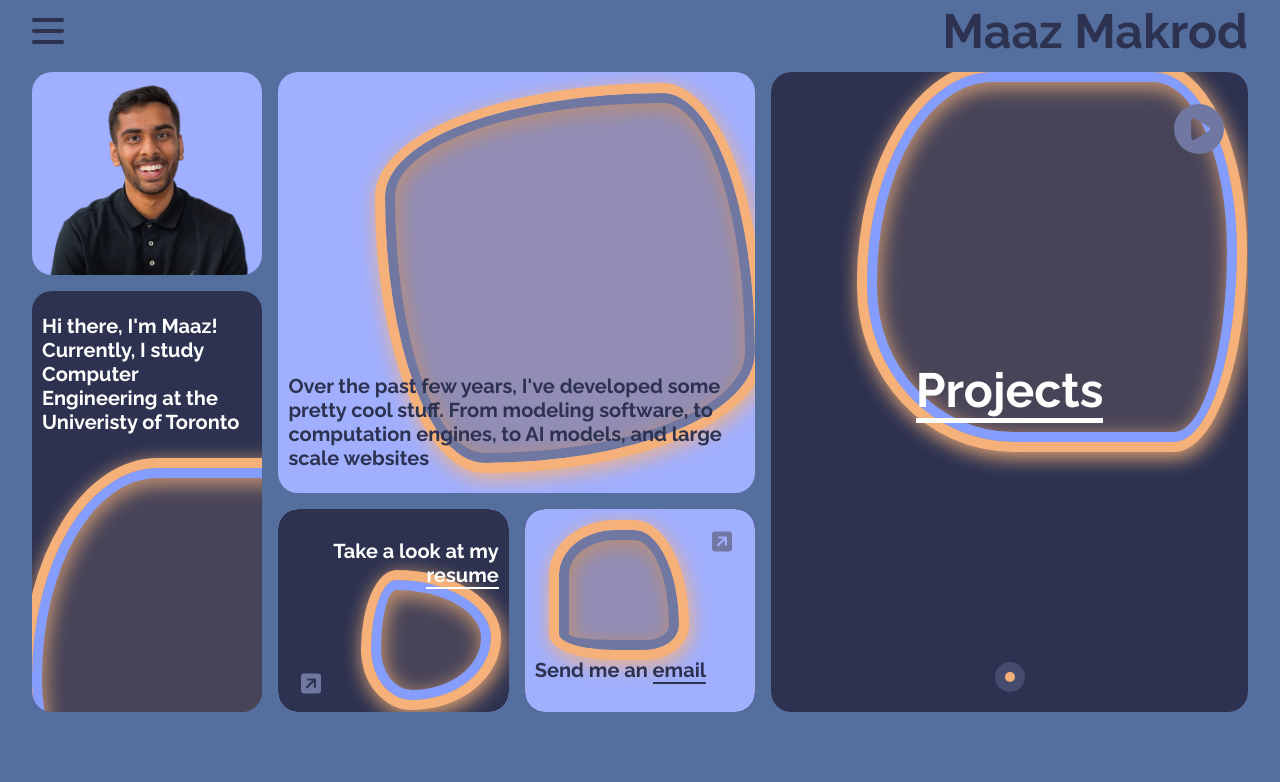
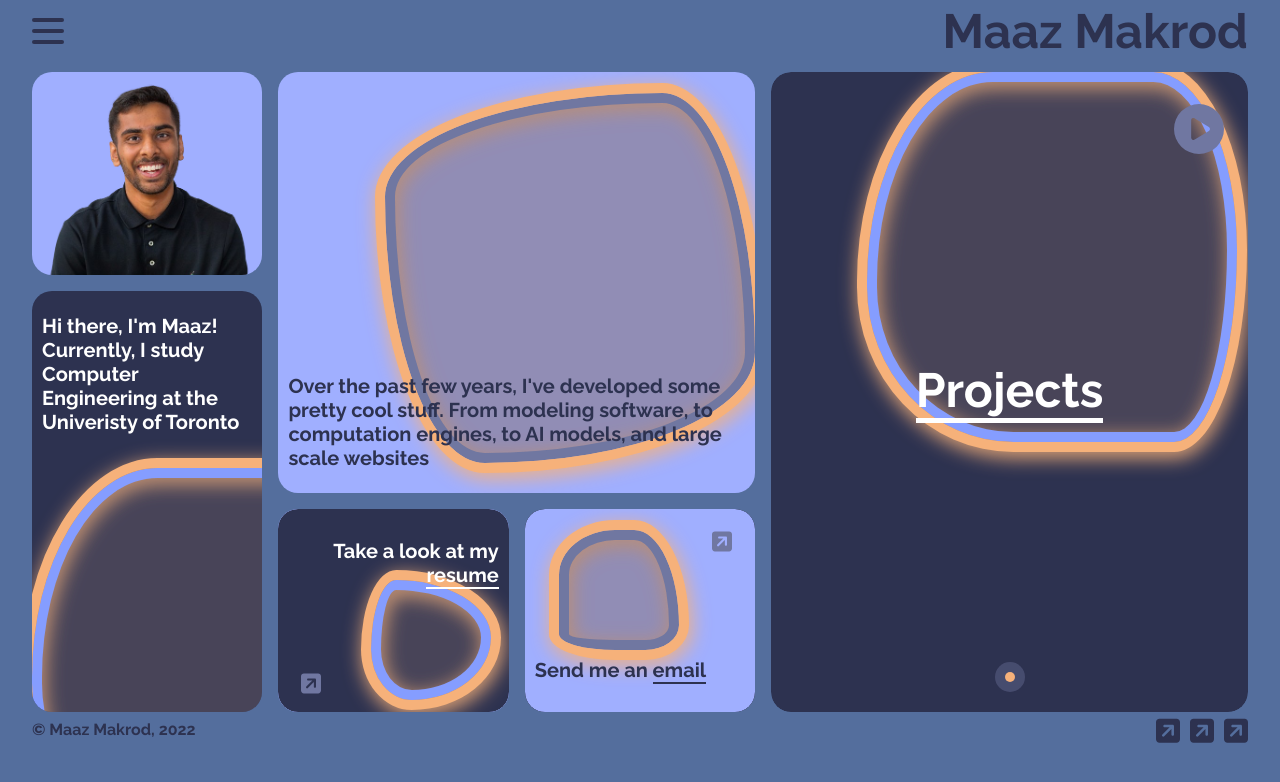
Before and after one commit to MaazMakrod/maazmakrod.github.io, a React (Vite) app: page /experience in a window 1280 px wide. Shown: the top 782 px of the page. Built offline with nearby package versions, Linux system fonts and the light colour scheme.

Commit message:
Add basic footer

```diff
--- a/src/App.tsx
+++ b/src/App.tsx
@@ -8,6 +8,7 @@ import mail from './assets/mail.svg';
 import { COLORS } from './styles/theme';
 import { Link } from './icons';
 import { Navigation } from './components/navigation';
+import { Footer } from './components/footer';
 
 function App() {
   const homePageArgs = {
@@ -617,6 +618,7 @@ function App() {
         }
       ]}/>
       <CardGrid {...homePageArgs} />
+      <Footer />
     </>
   )
 }
--- /dev/null
+++ b/src/components/footer/Footer.tsx
@@ -0,0 +1,78 @@
+import { Link } from "../../icons";
+import { BREAKPOINTS } from "../../styles/helpers";
+import { COLORS } from "../../styles/theme";
+import { Icon } from "../icon";
+import { Text } from "../text";
+
+const Footer = () => {
+  return (
+  <footer style={{
+    display: 'flex',
+    flexDirection: 'row',
+    justifyContent: 'space-between',
+    alignItems: 'center',
+    paddingTop: '5px'
+  }}>
+      <Text text={`© Maaz Makrod, ${new Date().getFullYear()}`} tagName="p" types={['p', 'bold']} color={COLORS.primary} margin="0" />
+      <div style={{
+        display: "flex",
+        flexDirection: "row",
+        gap: '10px',
+      }}>
+        <Icon
+          SvgImage={Link}
+          tag="a"
+          url="https://www.linkedin.com/in/maaz-makrod/"
+          width={{
+            [BREAKPOINTS.DEFAULT]: '24px'
+          }}
+          height={{
+            [BREAKPOINTS.DEFAULT]: '24px'
+          }}
+          color={COLORS.primary}
+          hoverOptions={{
+            color: COLORS.accent,
+            timing: 500,
+            filter: `drop-shadow(2px 5px 10px ${COLORS.accent})`,
+          }}
+        />
+        <Icon
+          SvgImage={Link}
+          tag="a"
+          url="https://www.linkedin.com/in/maaz-makrod/"
+          width={{
+            [BREAKPOINTS.DEFAULT]: '24px'
+          }}
+          height={{
+            [BREAKPOINTS.DEFAULT]: '24px'
+          }}
+          color={COLORS.primary}
+          hoverOptions={{
+            color: COLORS.accent,
+            timing: 500,
+            filter: `drop-shadow(2px 5px 10px ${COLORS.accent})`,
+          }}
+        />
+        <Icon
+          SvgImage={Link}
+          tag="a"
+          url="https://www.linkedin.com/in/maaz-makrod/"
+          width={{
+            [BREAKPOINTS.DEFAULT]: '24px'
+          }}
+          height={{
+            [BREAKPOINTS.DEFAULT]: '24px'
+          }}
+          color={COLORS.primary}
+          hoverOptions={{
+            color: COLORS.accent,
+            timing: 500,
+            filter: `drop-shadow(2px 5px 10px ${COLORS.accent})`,
+          }}
+        />
+      </div>
+  </footer>
+  );
+}
+
+export default Footer;
--- /dev/null
+++ b/src/components/footer/index.ts
@@ -0,0 +1 @@
+export { default as Footer } from "./Footer";
--- a/src/index.css
+++ b/src/index.css
@@ -1,7 +1,6 @@
 body {
   background-color: #546e9d;
   margin: 0;
-  overflow: hidden;
 }
 
 #root {
```
Also changed, not shown: src/components/navigation/styles.ts (deleted).
